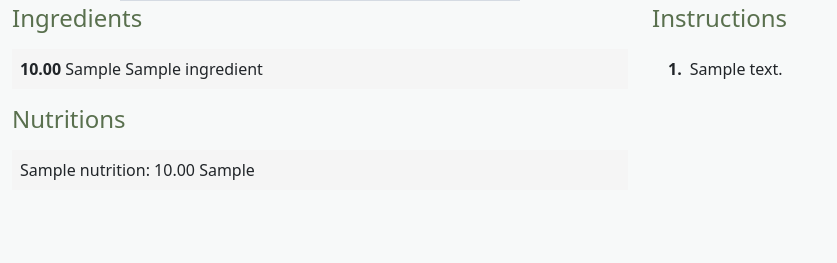
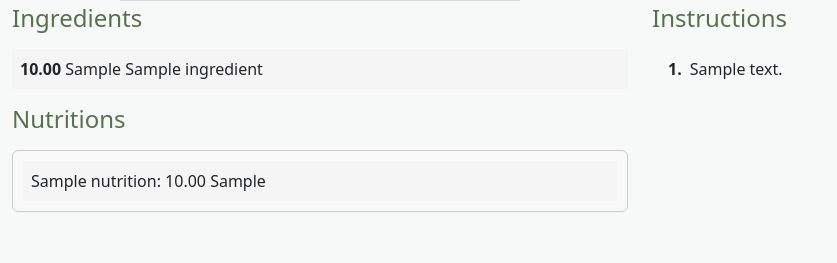
Before and after one commit to PichapopRo/project-pantry, a Django app: template webpage/templates/recipes/description.html in a window 1280 px wide. Shown: the part 456-719 px from the top of the page, without its empty margins (0-837 px from the left). Run offline with Django 5.2, Linux system fonts and the light colour scheme; the template is opened without the code that fills it: values that come from a table or form of the project are taken from there, others are empty; data comes from the database, SQL or seed files in the repository; tables that the repository leaves empty hold one stand-in row (values such as "Sample post"); grey boxes marked "Sample" are stand-in pictures; parts of the project's set-up code (start-up, migrations or seed data) failed here and were passed over; some web fonts are replaced.

Commit message:
Try to make nutrition scollable

```diff
--- a/webpage/static/styles/style.css
+++ b/webpage/static/styles/style.css
@@ -69,3 +69,10 @@
         width: 180px;
         height: 285px;
     }
+    .nutri {
+        max-height: 200px;
+        overflow-y: auto;
+        border: 1px solid #ccc;
+        padding: 10px;
+        background-color: #f9f9f9;
+    }
--- a/webpage/templates/recipes/description.html
+++ b/webpage/templates/recipes/description.html
@@ -67,7 +67,7 @@
                 }
                 </script>
                 <h4 class="mb-3 mt-3">Nutritions</h4>
-                <ul class="list-group fill" id="nutrition">
+                <ul class="nutri list-group" id="nutrition">
                     {% for nutrients in recipe.get_nutrition %}
                     <li><p class="my-2 mx-2">{{ nutrients }}</p></li>
                     {% endfor %}
@@ -75,7 +75,7 @@
                 <script src="https://code.jquery.com/jquery-3.6.0.min.js"></script>
                 <script>
                     $(document).ready(function(){
-                    $('#nutrition li:nth-child(odd)').addClass('alternate');
+                        $('#nutrition li:nth-child(odd)').addClass('alternate');
                     });
                 </script>
             </div>
```
Lines whose indentation alone changed are shown as unchanged.
